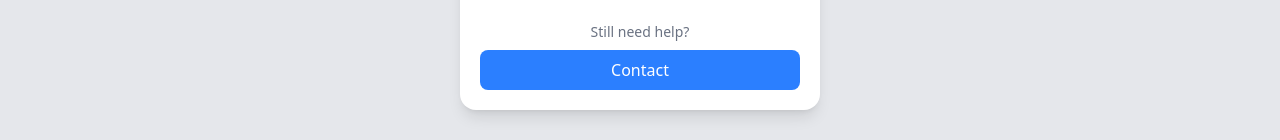
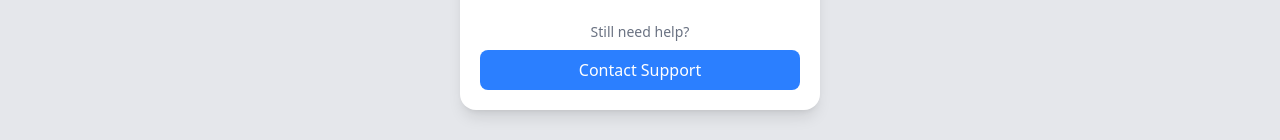
Before and after one commit to gauravkumar2005/NextTalk, a Next.js app: page /help in a window 1280 px wide. Shown: the part 560-700 px from the top of the page. Built offline with nearby package versions, Linux system fonts and the light colour scheme.

Commit message:
change help page

```diff
--- a/app/help/page.js
+++ b/app/help/page.js
@@ -67,7 +67,7 @@ export default function HelpPage() {
         <div className="mt-6 text-center">
           <p className="text-sm text-gray-500">Still need help?</p>
           <button className="mt-2 bg-blue-500 text-white px-4 py-2 rounded-lg hover:bg-blue-600 w-full">
-            Contact
+            Contact Support
           </button>
         </div>
 
```
